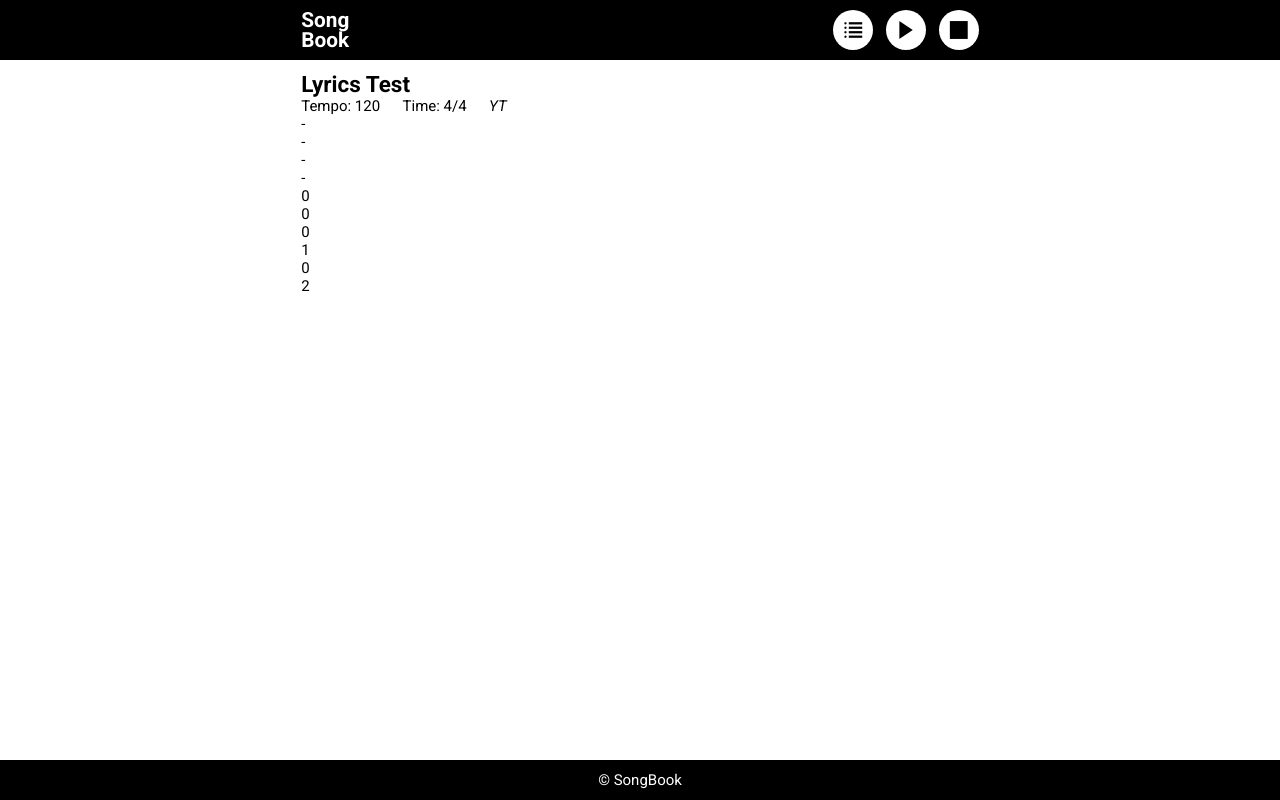
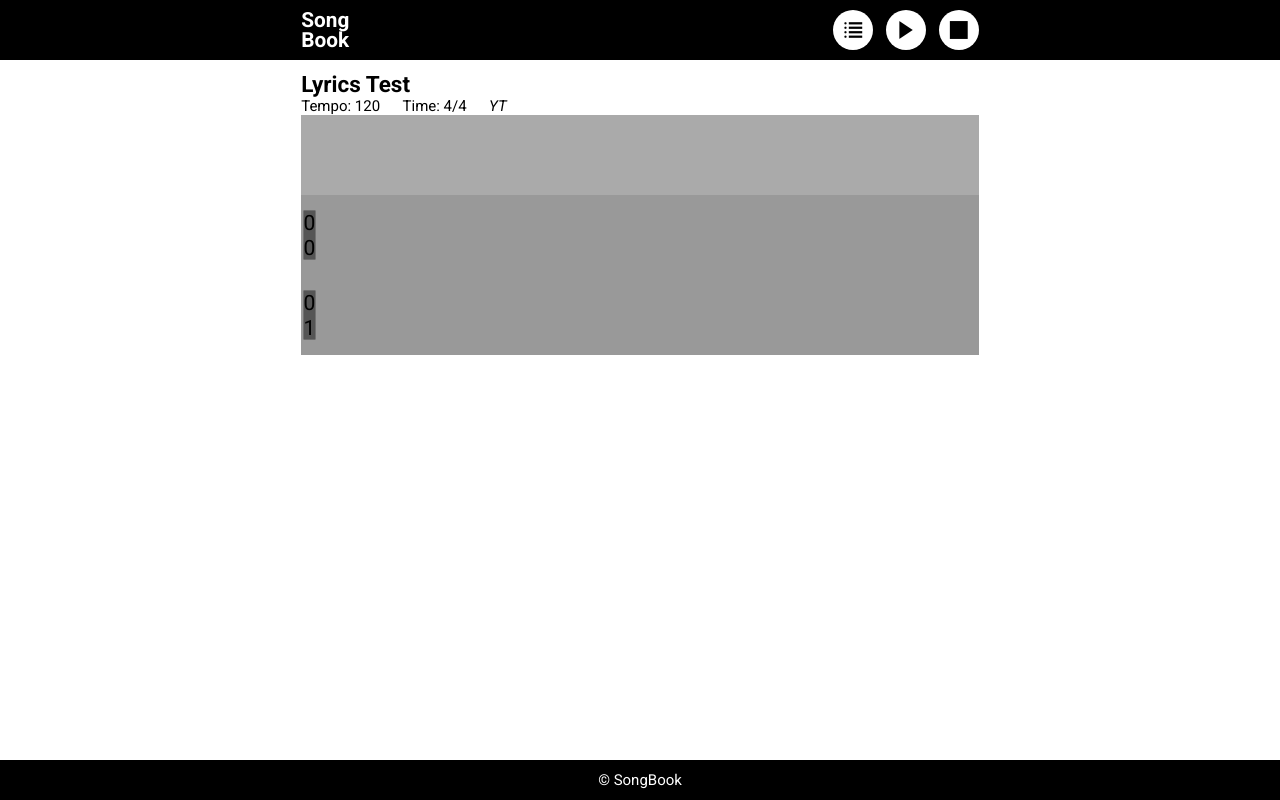
Before and after one commit to patrykkowalski0617/songbook, a React (Create React App) app: page / in a window 1280 px wide. Built offline with nearby package versions, Linux system fonts and the light colour scheme.

Commit message:
delete render previous, current and next lyrics sections. instead of that start working on scroll based marking previous, current and next section. to be continued

```diff
--- a/public/index.html
+++ b/public/index.html
@@ -13,7 +13,10 @@
       user's mobile device or desktop. See https://developers.google.com/web/fundamentals/web-app-manifest/
     -->
       <link rel="manifest" href="%PUBLIC_URL%/manifest.json" />
-    <link rel="stylesheet" href="https://fonts.googleapis.com/css?family=Roboto:400,400i,700&amp;subset=latin-ext">
+      <link
+         rel="stylesheet"
+         href="https://fonts.googleapis.com/css?family=Roboto:400,400i,700&amp;subset=latin-ext"
+      />
       <!--
       Notice the use of %PUBLIC_URL% in the tags above.
       It will be replaced with the URL of the `public` folder during the build.
--- a/src/components/main/lyrics/Lyrics.js
+++ b/src/components/main/lyrics/Lyrics.js
@@ -1,48 +1,47 @@
 import React, { Component } from "react";
+import ReactDOM from "react-dom";
 import LyricsSection from "./LyricsSection";
 
 import counter from "../../../logic/counter";
 
 class Lyrics extends Component {
-   state = { currentLocation: 0 };
+   state = {};
 
-   upadteLyricsBody = function() {
-      this.setState({
-         currentLocation: counter.locationOfCurrentBarIndex
-      });
-   };
-   upadteLyricsBody = this.upadteLyricsBody.bind(this);
+   // upadteLyricsBody = function() {
+   //    this.setState({});
+   // };
+   // upadteLyricsBody = this.upadteLyricsBody.bind(this);
 
    componentDidMount() {
-      counter.data.callbackOn.barChange = this.upadteLyricsBody;
+      counter.data.callbackOn.barChange = function() {
+         console.log("scroll to next section");
+      };
    }
 
+   handleScroll() {
+      console.log(
+         ReactDOM.findDOMNode(this).getBoundingClientRect().y -
+            ReactDOM.findDOMNode(this)
+               .querySelectorAll(".lyrics-section")[1]
+               .getBoundingClientRect().y +
+            ReactDOM.findDOMNode(this)
+               .querySelectorAll(".lyrics-header")[0]
+               .getBoundingClientRect().height
+      );
+   }
+   handleScroll = this.handleScroll.bind(this);
+
    render() {
-      const timeZones = [-2, -1, 0, 1, 2];
       const allLocations = counter.data.locationOf.allBars();
-      const currentBar = timeZone => {
-         return allLocations[
-            this.state.currentLocation + timeZones[timeZone]
-         ] && this.state.currentLocation + timeZones[timeZone] >= 0
-            ? counter.lyricsData.sections[
-                 allLocations[
-                    this.state.currentLocation + timeZones[timeZone]
-                 ][0]
-              ].bars[
-                 allLocations[
-                    this.state.currentLocation + timeZones[timeZone]
-                 ][1]
-              ]
-            : { text: "-", chords: "-" };
-      };
 
-      const lyricsSections = timeZones.map((item, index) => {
-         const currentB = currentBar(index);
+      const lyricsSections = allLocations.map((item, index) => {
+         const currentBar = counter.lyricsData.sections[item[0]].bars[item[1]];
+
          return (
             <LyricsSection
                key={index}
-               text={currentB.text}
-               chords={currentB.chords}
+               text={currentBar.text}
+               chords={currentBar.chords}
             />
          );
       });
@@ -68,7 +67,9 @@ class Lyrics extends Component {
                   </a>
                </p>
             </div>
-            {lyricsSections}
+            <div className="lyrics-body" onScroll={this.handleScroll}>
+               {lyricsSections}
+            </div>
          </div>
       );
    }
--- a/src/components/main/lyrics/LyricsSection.js
+++ b/src/components/main/lyrics/LyricsSection.js
@@ -3,8 +3,10 @@ import React from "react";
 const LyricsSection = function(props) {
    return (
       <div className={"lyrics-section"}>
-         <p className="lyrics-text">{props.text}</p>
-         <p className="lyrics-chords">{props.chords}</p>
+         <div className="section-content">
+            <p className="lyrics-text">{props.text}</p>
+            <p className="lyrics-chords">{props.chords}</p>
+         </div>
       </div>
    );
 };
--- a/src/css/App.css
+++ b/src/css/App.css
@@ -537,6 +537,31 @@ ol {
   background-color: #ffffff;
   color: #000000; }
 
+.lyrics-body {
+  height: 240px;
+  overflow-y: scroll;
+  background: #aaa; }
+  .lyrics-body .lyrics-section {
+    height: 80px;
+    font-size: 30px;
+    position: relative;
+    background-color: #999; }
+    .lyrics-body .lyrics-section:first-child {
+      margin-top: 80px; }
+    .lyrics-body .lyrics-section .section-content {
+      height: 70px;
+      position: absolute;
+      -webkit-transform: translate(0, -50%) scale(0.7);
+              transform: translate(0, -50%) scale(0.7);
+      top: 50%;
+      background-color: #777; }
+      .lyrics-body .lyrics-section .section-content .lyrics-text,
+      .lyrics-body .lyrics-section .section-content .lyrics-chords {
+        height: 35px;
+        background-color: #555;
+        line-height: 35px;
+        vertical-align: middle; }
+
 .footer {
   height: 40px;
   text-align: center; }
--- a/src/css/components/main/_lyrics.scss
+++ b/src/css/components/main/_lyrics.scss
@@ -1,6 +1,28 @@
-.lyrics-header {
-   .lyrics-info {
-      .lyrics-info-item {
+.lyrics-body {
+   height: 240px;
+   overflow-y: scroll;
+   background: #aaa;
+   .lyrics-section {
+      &:first-child {
+         margin-top: 80px;
+      }
+      height: 80px;
+      font-size: 30px;
+      position: relative;
+      background-color: #999;
+      .section-content {
+         height: 70px;
+         position: absolute;
+         transform: translate(0, -50%) scale(0.7);
+         top: 50%;
+         background-color: #777;
+         .lyrics-text,
+         .lyrics-chords {
+            height: 35px;
+            background-color: #555;
+            line-height: 35px;
+            vertical-align: middle;
+         }
       }
    }
 }
```
Lines whose indentation alone changed are shown as unchanged.
